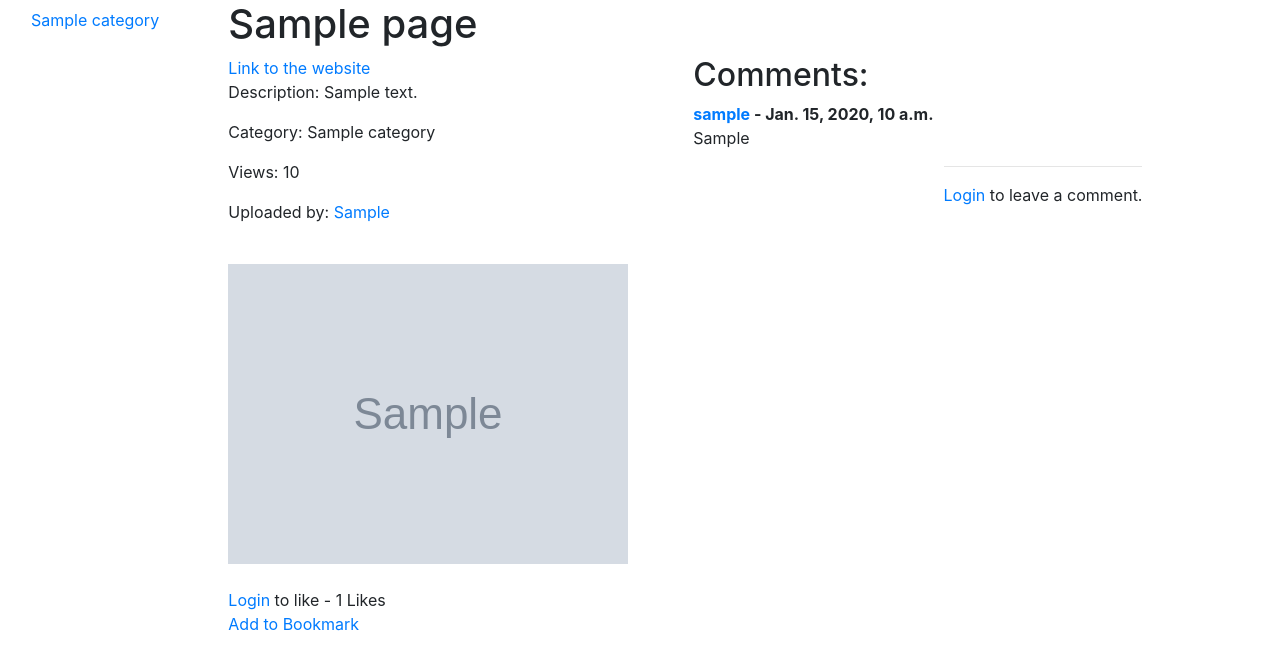
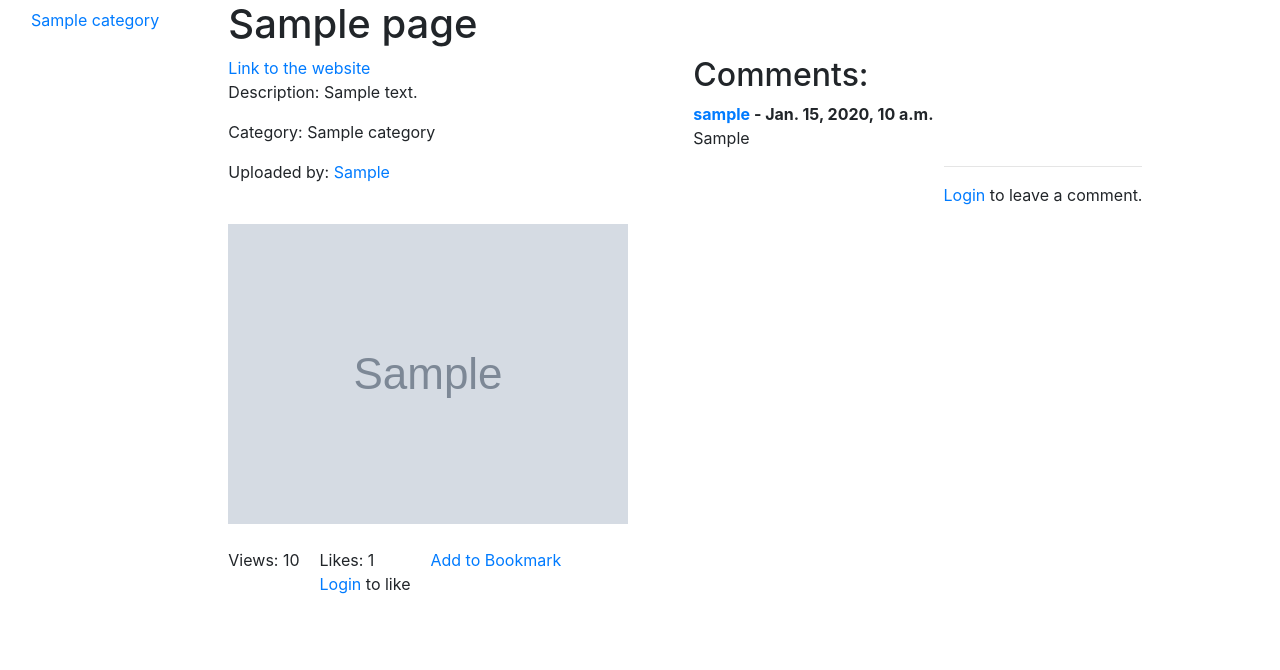
Before and after one commit to danielyipyip/ITECH_project, a Django app: a page that uses templates/rango/page.html in a window 1280 px wide. Shown: the part 102-772 px from the top of the page. Run offline with Django 3.2, Linux system fonts and the light colour scheme; tables that the repository leaves empty hold one stand-in row (values such as "Sample post"); grey boxes marked "Sample" are stand-in pictures; some libraries are stand-ins or nearby versions.

Commit message:
small change

```diff
--- a/templates/rango/page.html
+++ b/templates/rango/page.html
@@ -23,6 +23,7 @@
     .comment_like {
         float: left;
     }
+
     .likebutton, .dislikebutton {
         background-color: Transparent;
         background-repeat:no-repeat;
@@ -44,6 +45,11 @@
 
     .dislikebutton:hover {
         color: rgb(204, 19, 19);
+    }
+
+    #views_num ,#page_like {
+        float: left;
+        margin-right: 20px;
     }
 
 </style>
@@ -92,19 +98,12 @@
                 </div>
 
                 <div>
-                    <p>
-                        Views: {{ page.views }}
-                    </p>
-                </div>
-
-                <div>
                     {% if page.uploader %}
                     <p>
                         Uploaded by: <a href ="{% url 'rango:profile' page.uploader%}">{{ page.uploader }}</a>
                     </p>
                     {% endif %}
                 </div>
-
 
                 <div>
                     {% if page.tag == "Beginner"%}
@@ -128,7 +127,15 @@
 
                 <br/>
 
-                <div>
+                <div id="vlb">
+                    <div id="views_num">
+                        <p>
+                            Views: {{ page.views }}
+                        </p>
+                    </div>
+
+                    <div id="page_like">
+                        <span>Likes: {{ likes_count }}
                         <form id="like_form" action="{% url 'rango:like_page' page.pk %}" method="POST">
                             {% csrf_token%}
                             {% if user.is_authenticated %}
@@ -140,8 +147,9 @@
                             {% else %}
                                 <a href="{% url 'auth_login' %}">Login</a> to like
                             {% endif %}
-                    - {{ likes_count }} Likes
                         </form>
+                        </span>
+                    </div>
                 </div>
 
                 <div>
@@ -169,6 +177,7 @@
 
                             <div class="comment_like">
                             {% if user.is_authenticated %}
+                                Likes: {{ comment.likes.count }}
                                 <form id="cmlike_form" action="{% url 'rango:like_comment' comment.pk %}" method="POST">
                                         {% csrf_token %}
                                         {% if user not in comment.likes.all %}
@@ -176,7 +185,6 @@
                                         {% else %}
                                             <button class="dislikebutton fa fa-thumbs-down" type="submit", name="comment_id", value="{{ comment.id }}"></button>
                                         {% endif %}
-                                    - {{ comment.likes.count }} Likes
                                 </form>
                             </div>
 
```
Lines whose indentation alone changed are shown as unchanged.
